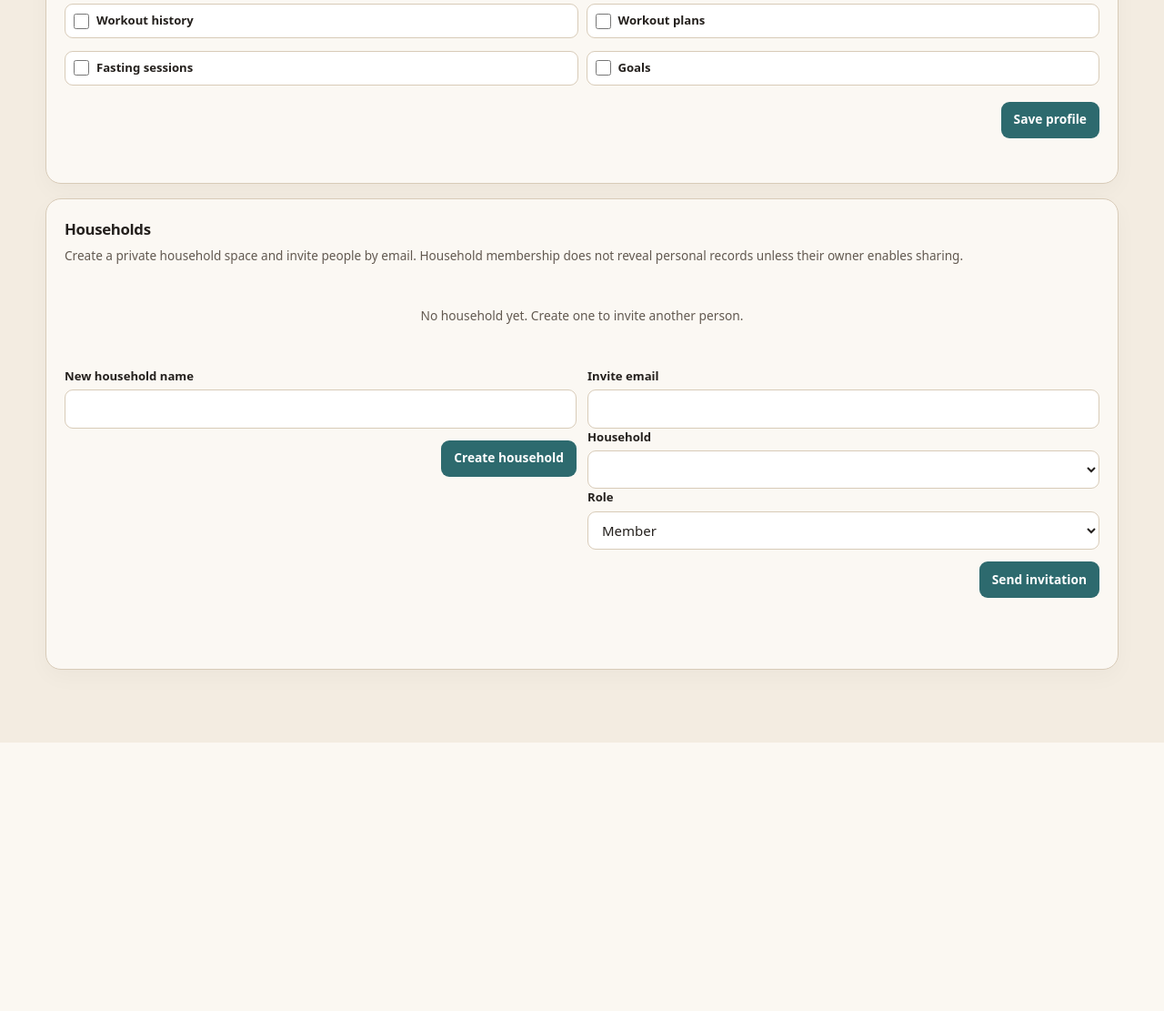
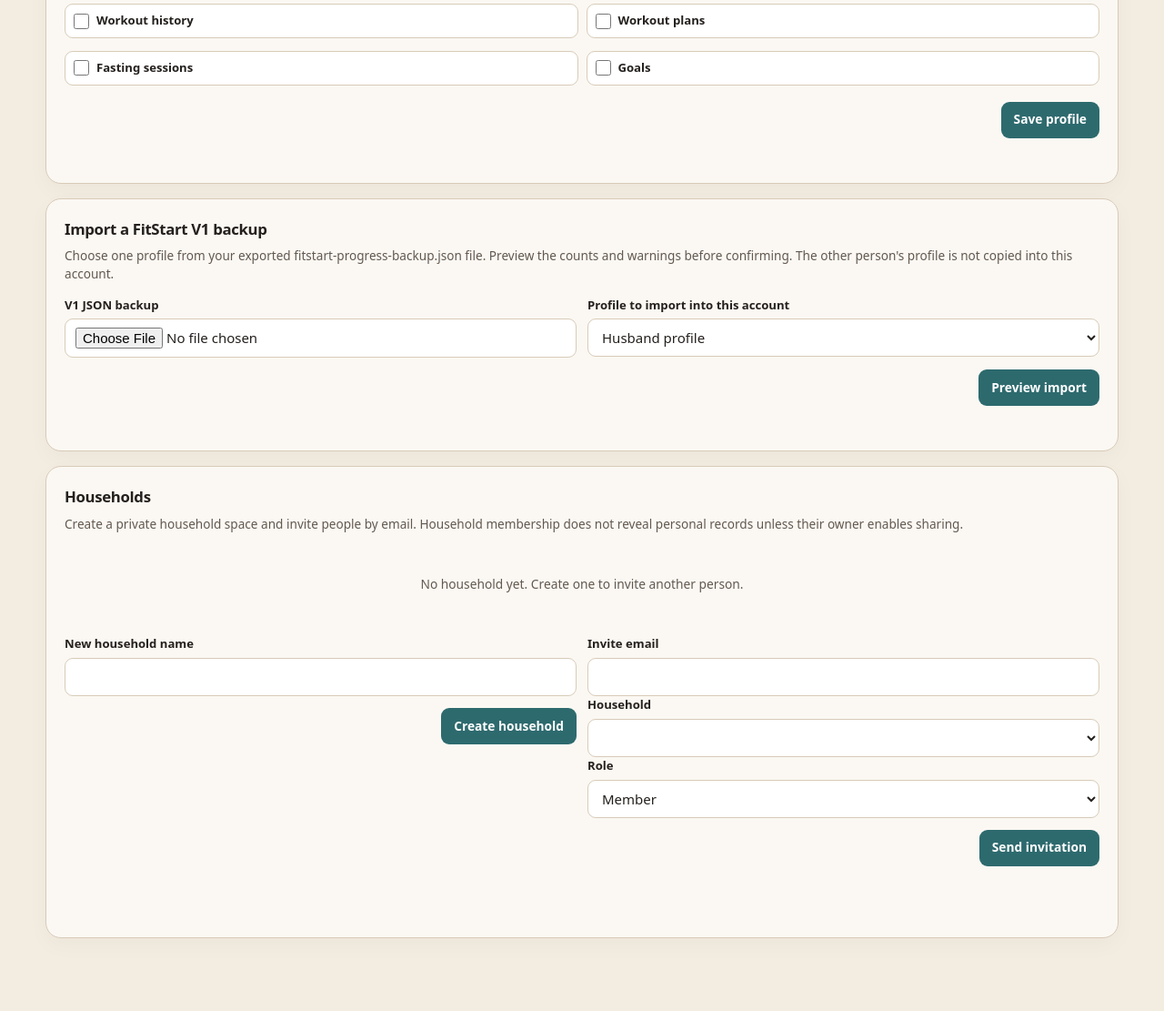
Before and after one commit to Fitstartnp/fitstart, a Django app: page / in a window 1280 px wide. Shown: the part 4960-6071 px from the top of the page at 91% size. Before the commit the page ends 5776 px from the top, so only its background shows below. Run offline with Django 5.2, Linux system fonts and the light colour scheme; the visitor is signed in with stand-in values (Sample User, id 1); data comes from the database, SQL or seed files in the repository; data that the repository does not hold is empty; parts of the project's set-up code (start-up, migrations or seed data) failed here and were passed over.

Commit message:
Add V1 JSON backup preview and confirmation UI

```diff
--- a/v2/backend/templates/dashboard.html
+++ b/v2/backend/templates/dashboard.html
@@ -220,6 +220,24 @@
         </form>
         <div id="profileStatus" class="status" aria-live="polite"></div>
       </section>
+      <section class="panel full" id="importPanel">
+        <h2>Import a FitStart V1 backup</h2>
+        <p class="section-note">Choose one profile from your exported fitstart-progress-backup.json file. Preview the counts and warnings before confirming. The other person's profile is not copied into this account.</p>
+        <form id="v1ImportForm" data-status="importStatus">
+          <div class="form-grid">
+            <div class="field"><label for="v1BackupFile">V1 JSON backup</label><input id="v1BackupFile" name="backup_file" type="file" accept="application/json,.json" required></div>
+            <div class="field"><label for="v1ProfileChoice">Profile to import into this account</label><select id="v1ProfileChoice" name="profile_id"><option value="husband">Husband profile</option><option value="wife">Wife profile</option></select></div>
+          </div>
+          <div class="form-actions"><button class="btn" type="submit">Preview import</button></div>
+        </form>
+        <div id="importStatus" class="status" aria-live="polite"></div>
+        <div id="v1ImportPreview" class="panel mt-3" hidden>
+          <h3>Import preview</h3>
+          <div id="v1ImportPreviewContent"></div>
+          <div class="form-actions"><button id="confirmV1ImportButton" class="btn" type="button">Confirm and import this profile</button></div>
+        </div>
+      </section>
+
       <section class="panel full" id="householdPanel">
         <h2>Households</h2>
         <p class="section-note">Create a private household space and invite people by email. Household membership does not reveal personal records unless their owner enables sharing.</p>
```
